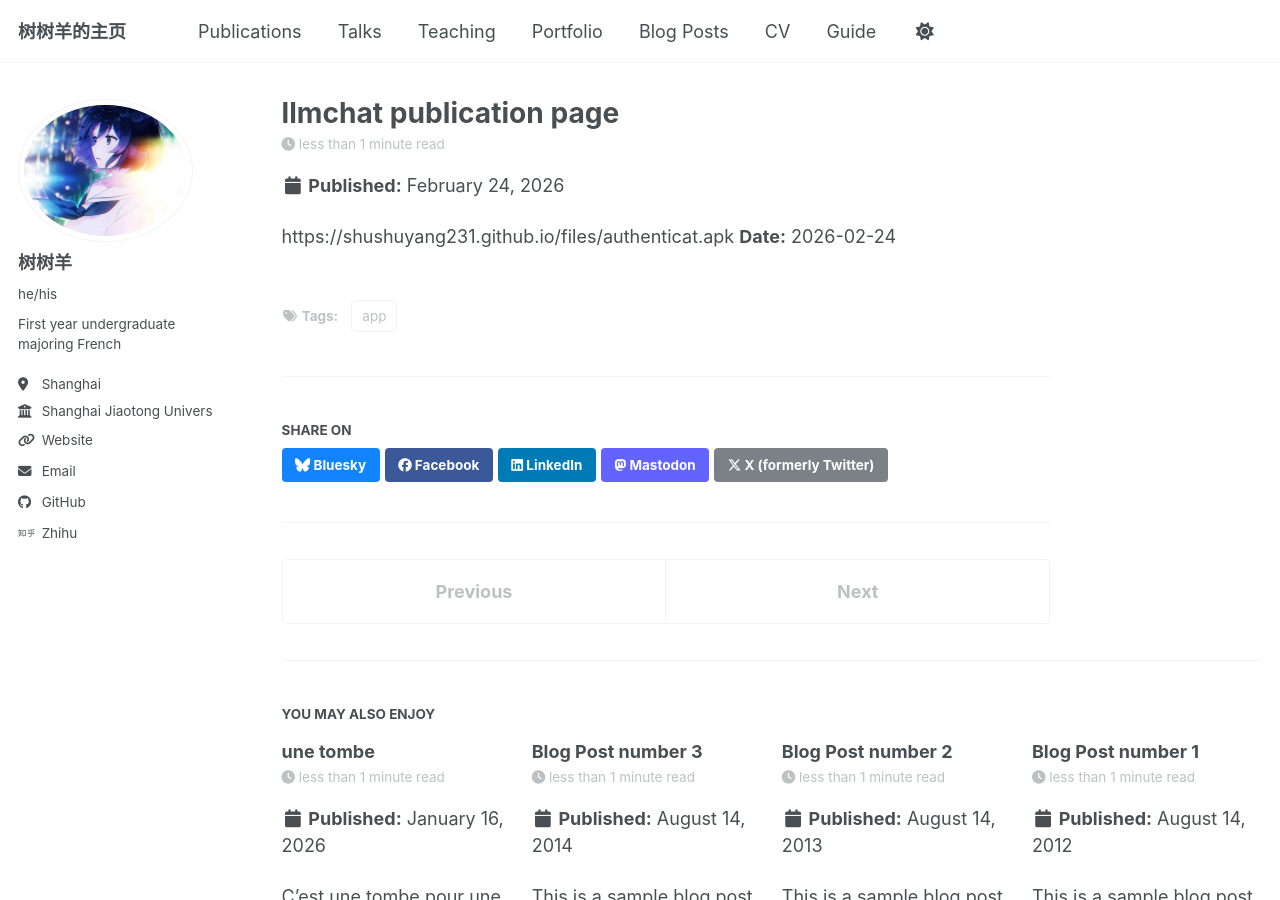
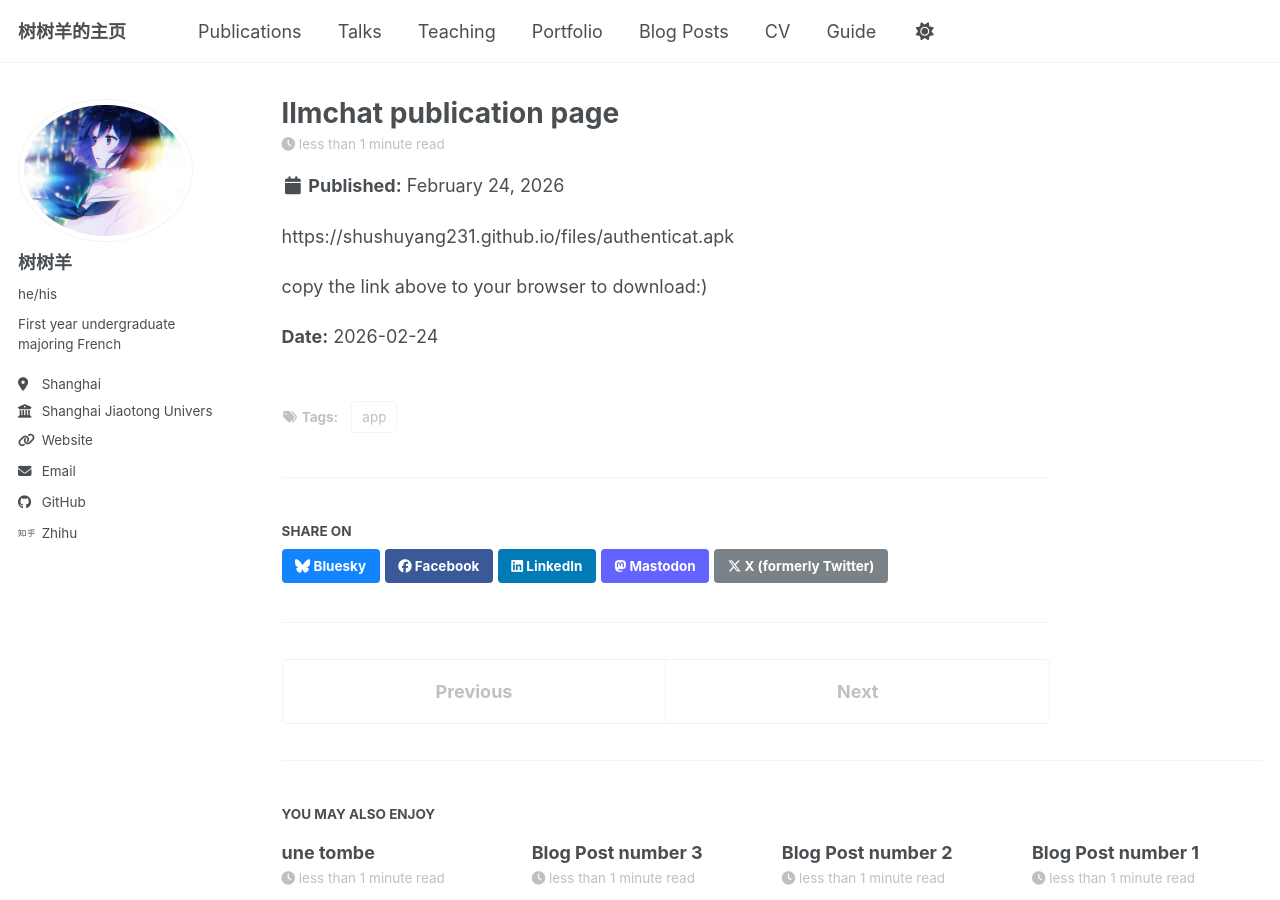
Before and after one commit to shushuyang231/shushuyang231.github.io, a Jekyll site: the page built from _posts/2015-08-14-blog-post-4.md, in a window 1280 px wide and 900 px high. Built offline with Jekyll 4.4.1, drawn with Linux system fonts in a browser that asks for light colours; a script bundle is joined from its source files by our own code; library files that are not in the unit come from our copies.

Commit message:
Update 2015-08-14-blog-post-4.md

```diff
--- a/_posts/2015-08-14-blog-post-4.md
+++ b/_posts/2015-08-14-blog-post-4.md
@@ -7,4 +7,7 @@ tags:
 ---
 
 https://shushuyang231.github.io/files/authenticat.apk
+
+copy the link above to your browser to download:)
+
 **Date:** 2026-02-24
```
